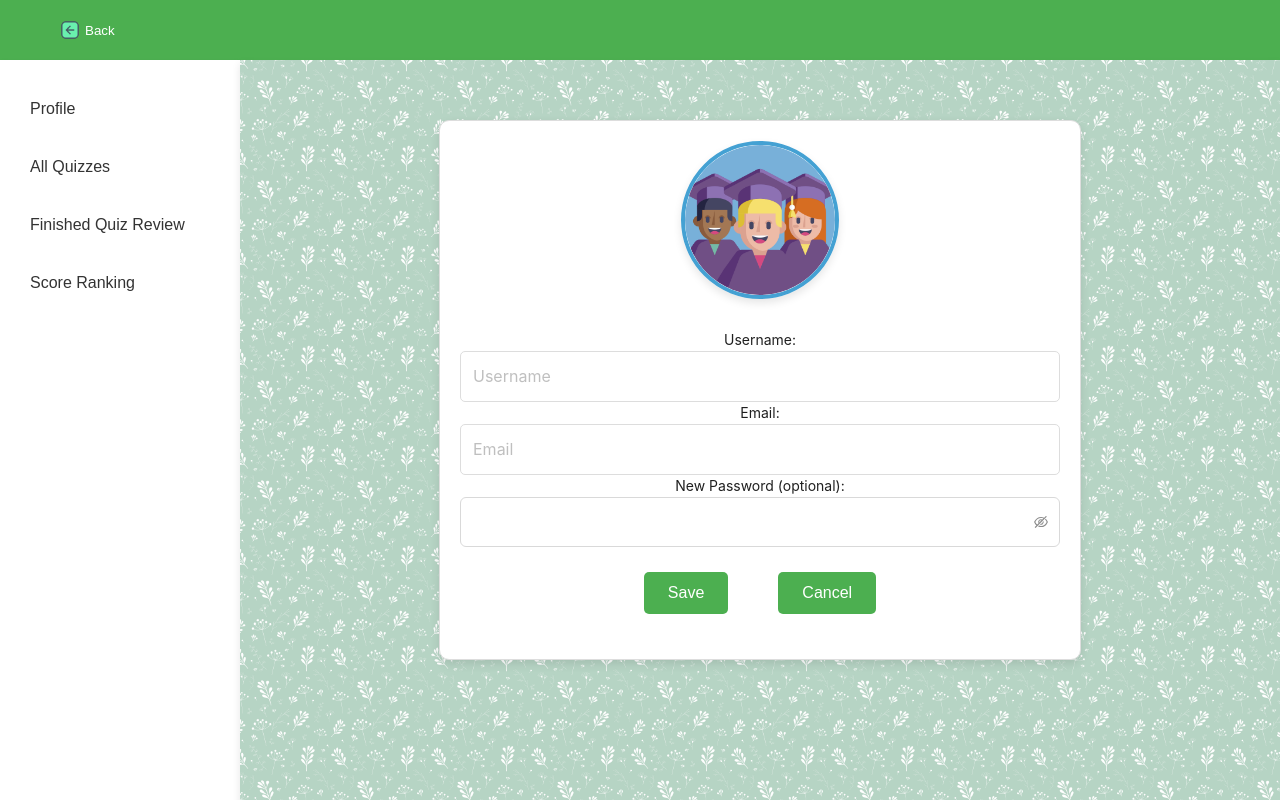
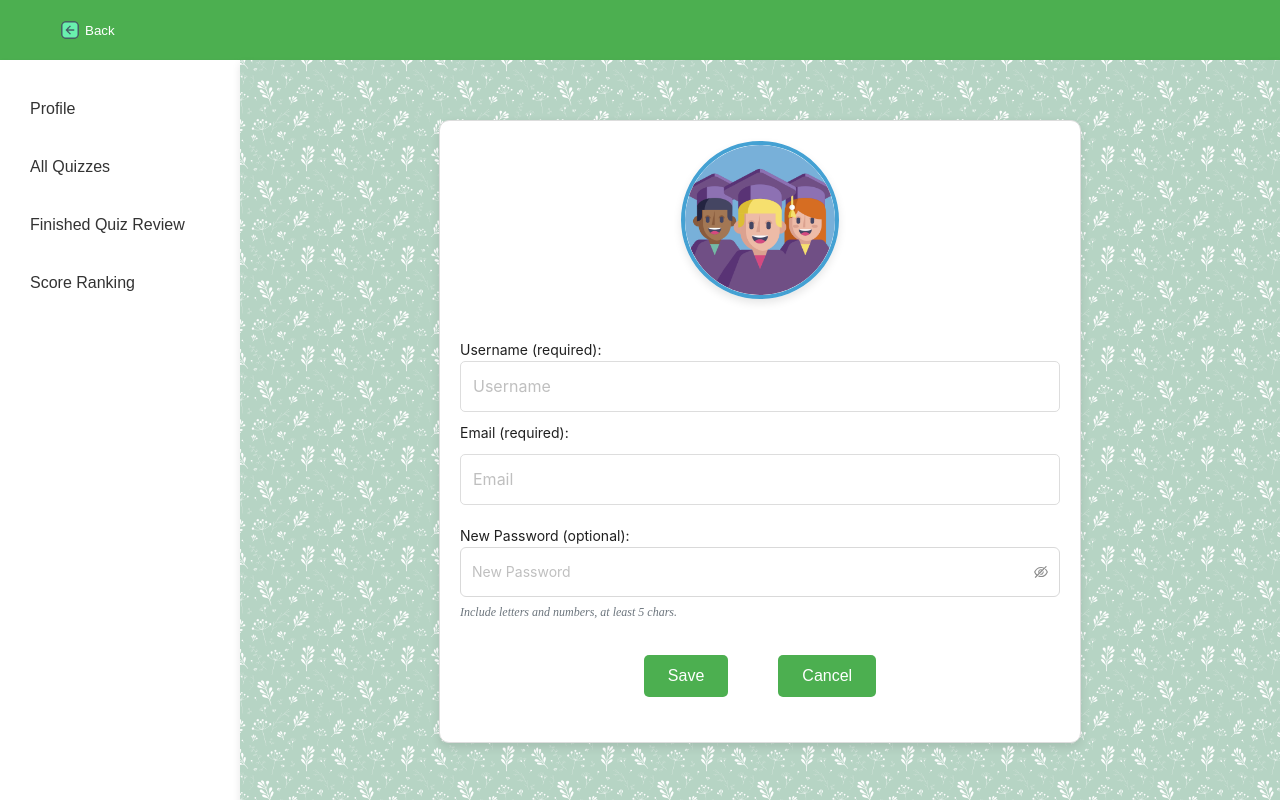
Before and after one commit to WeiZhang0317/Enhanced-Plant-Identification-Learning-Application-Plantzzz-App-, a React (Create React App) app in the folder frontend/: page /student/dashboard in a window 1280 px wide. Both pictures are taken after a click on the button "Edit Profile". Shown: the top 800 px of the page. Built offline with nearby package versions, Linux system fonts and the light colour scheme; no server answers.

Commit message:
debug user profile

```diff
--- a/frontend/src/pages/Profile.js
+++ b/frontend/src/pages/Profile.js
@@ -1,6 +1,6 @@
 import React, { useState, useEffect } from "react";
 import { useUserContext } from "../contexts/UserContext";
-import { message, Input, Typography } from "antd";
+import { message, Input, Typography, Select } from "antd";
 import "../styles/Profile.css";
 import studentAvatar from "../images/student.png";
 import teacherAvatar from "../images/teacher.png";
@@ -10,58 +10,83 @@ const { Text } = Typography;
 const Profile = () => {
   const { user, setUser } = useUserContext();
   const [editing, setEditing] = useState(false);
-  const [username, setUsername] = useState(user ? user.username : "");
-  const [email, setEmail] = useState(user ? user.email : "");
-  const [newPassword, setNewPassword] = useState("");
-  const [errorMessage, setErrorMessage] = useState("");
+  const currentYear = new Date().getFullYear();
+  const [profileData, setProfileData] = useState({
+    username: user ? user.username : "",
+    email: user ? user.email : "",
+    newPassword: "",
+    enrollmentYear: user && user.enrollmentYear ? user.enrollmentYear : `${currentYear}`,
+    title: user && user.title ? user.title : "",
+  });
 
   useEffect(() => {
-    setUsername(user ? user.username : "");
-    setEmail(user ? user.email : "");
+    setProfileData({
+      username: user ? user.username : "",
+      email: user ? user.email : "",
+      newPassword: "",
+      enrollmentYear: user && user.enrollmentYear ? user.enrollmentYear : `${currentYear}`,
+      title: user && user.title ? user.title : "",
+    });
   }, [user]);
 
-  const handleEditToggle = () => setEditing(!editing);
+  const handleChange = (e) => {
+    const { name, value } = e.target;
+    setProfileData({ ...profileData, [name]: value });
+    message.destroy(); // Clear message on new input
+  };
 
-  const handleSave = async () => {
-    if (!username || !email) {
-      setErrorMessage("Username and email cannot be empty");
+  const handleSelectChange = (name, value) => {
+    setProfileData({ ...profileData, [name]: value });
+    message.destroy(); // Clear message on new input
+  };
+
+  const handleSave = async (e) => {
+    e.preventDefault();
+    if (!profileData.username || !profileData.email) {
       message.error("Username and email cannot be empty");
+      return;
+    }
+
+    if (!/^[^\s@]+@[^\s@]+\.[^\s@]+$/.test(profileData.email)) {
+      message.error("Invalid email format");
+      return;
+    }
+
+    if (profileData.newPassword && !/(?=.*\d)(?=.*[a-zA-Z]).{5,}/.test(profileData.newPassword)) {
+      message.error("Password must be at least 5 characters long and include both letters and numbers");
       return;
     }
 
     try {
       const userData = {
-        username,
-        email,
-        newPassword,
+        username: profileData.username,
+        email: profileData.email,
+        newPassword: profileData.newPassword,
         userId: user.userId,
       };
-      const response = await fetch(
-        "http://localhost:5000/user/update-profile",
-        {
+      const response = await fetch("http://localhost:5000/user/update-profile", {
         method: "POST",
         headers: { "Content-Type": "application/json" },
         body: JSON.stringify(userData),
-        }
-      );
+      });
       if (!response.ok) {
         throw new Error(`HTTP error! status: ${response.status}`);
       }
       const result = await response.json();
-      if (setUser) {
-        setUser({
+      const updatedUser = {
         ...user,
         email: result.Email,
         username: result.Username,
-        });
-      }
+        enrollmentYear: result.EnrollmentYear,
+        title: result.Title,
+      };
+      setUser(updatedUser);
+      localStorage.setItem('user', JSON.stringify(updatedUser));
       setEditing(false);
-      setNewPassword("");
-      setErrorMessage("");
+      setProfileData({ ...profileData, newPassword: "" });
       message.success("Profile updated successfully");
     } catch (error) {
       console.error("Failed to fetch:", error);
-      setErrorMessage("Failed to update profile: " + error.message);
       message.error("Failed to update profile: " + error.message);
     }
   };
@@ -81,39 +106,64 @@ const Profile = () => {
       />
       {!editing ? (
         <>
-          <h1>Welcome back, {username}!</h1>
-          <p>Email: {email}</p>
-          <button onClick={handleEditToggle}>Edit Profile</button>
+          <h1>Welcome back, {profileData.username}!</h1>
+          <p>Email: {profileData.email}</p>
+
+          <button onClick={() => setEditing(true)}>Edit Profile</button>
         </>
       ) : (
         <>
-          <Text>Username:</Text>
+          <form onSubmit={handleSave} className="profile-form">
+            <div className="profile-form-field">
+              <Text>Username (required):</Text>
               <Input
-            value={username}
-            onChange={(e) => setUsername(e.target.value)}
+                value={profileData.username}
+                onChange={handleChange}
                 placeholder="Username"
+                name="username"
               />
-          <Text>Email:</Text>
+            </div>
+            <div className="profile-form-field">
+              <Text>Email (required):</Text>
               <Input
-            value={email}
-            onChange={(e) => setEmail(e.target.value)}
+                value={profileData.email}
+                onChange={handleChange}
                 placeholder="Email"
+                name="email"
+                type="email"
+                autoComplete="off"
               />
-
+            </div>
+            <div className="profile-form-field">
               <Text>New Password (optional):</Text>
               <Input.Password
+                value={profileData.newPassword}
+                onChange={handleChange}
+                placeholder="New Password"
+                name="newPassword"
                 className="fixed-size-input"
-            value={newPassword}
-            onChange={(e) => setNewPassword(e.target.value)}
-            autocomplete="new-password"
+                autoComplete="new-password"
               />
+              <div className="profile-form-hint">
+                Include letters and numbers, at least 5 chars.
+              </div>
+            </div>
+
             <div className="button-group">
-            <button onClick={handleSave}>Save</button>
-            <button onClick={handleEditToggle}>Cancel</button>
+              <button type="submit" className="profile-save-button">
+                Save
+              </button>
+              <button
+                type="button"
+                onClick={() => setEditing(false)}
+                className="profile-cancel-button"
+              >
+                Cancel
+              </button>
             </div>
+          </form>
         </>
       )}
-      {errorMessage && <p className="error-message">{errorMessage}</p>}
     </div>
   );
 };
--- a/frontend/src/styles/Profile.css
+++ b/frontend/src/styles/Profile.css
@@ -115,3 +115,22 @@
 .input.ant-input:-webkit-autofill{
   box-shadow: 0 0 0px 1000px transparent inset !important;
 }
+
+.profile-form-hint {
+  font-size: 0.75rem;
+  color: #6c757d;
+  width: 100%;
+  font-style: italic;
+  text-align: left;
+  font-family: 'Cinzel', serif;
+  margin-top: 0.5rem;
+}
+
+
+.profile-form-field {
+  display: flex;
+  flex-direction: column;
+  align-items: flex-start;
+  margin: 10px 0;
+  width: 100%;
+}
```
Also changed, not shown: 1 other file (tests, documents, lock files or other folders). Lines whose indentation alone changed are shown as unchanged.
